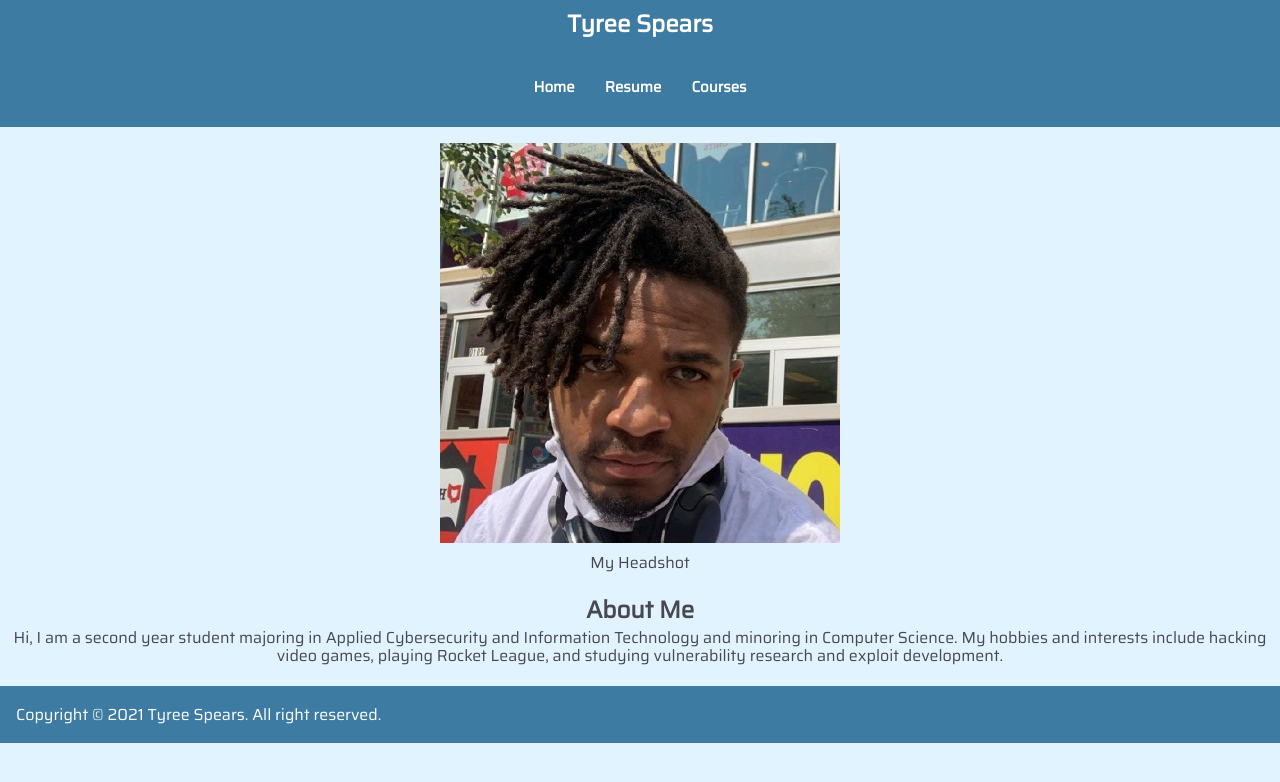
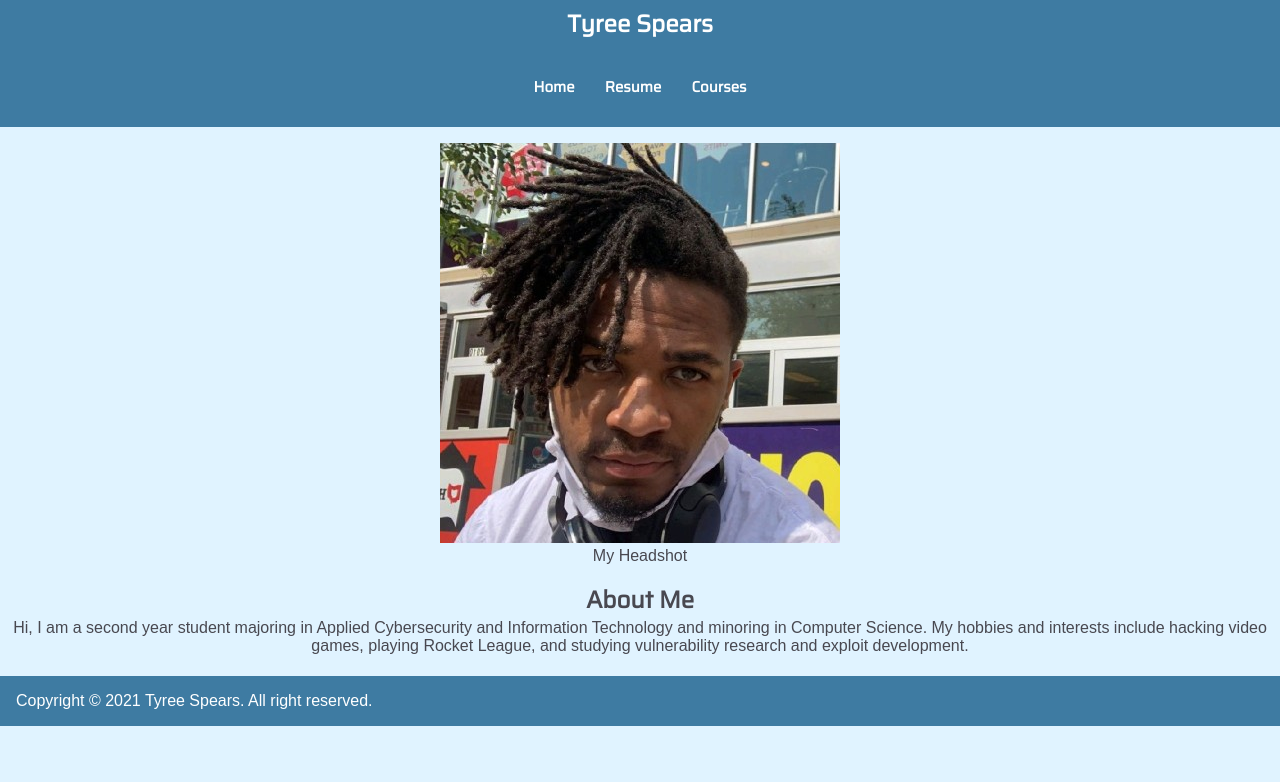
Before and after one commit to A1-exe/ProjectTwo, a plain HTML site: page index.html in a window 1280 px wide. Drawn offline with Linux system fonts and the light colour scheme.

Commit message:
Remove font on body tags.

```diff
--- a/assets/screen.css
+++ b/assets/screen.css
@@ -13,7 +13,7 @@ html {
 }
 
 body {
-  font: 1em "Saira", Arial, serif;
+  font: 1em Arial, serif;
   background-color: #b6e3ff69;
 }
 
```
